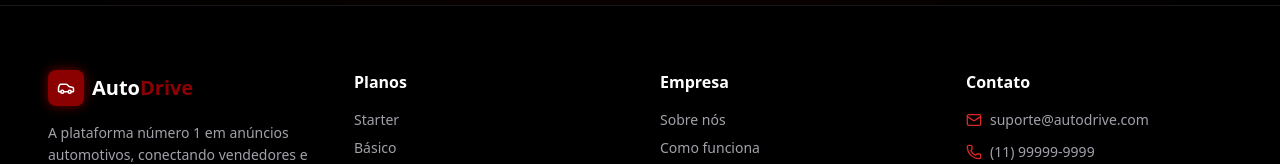
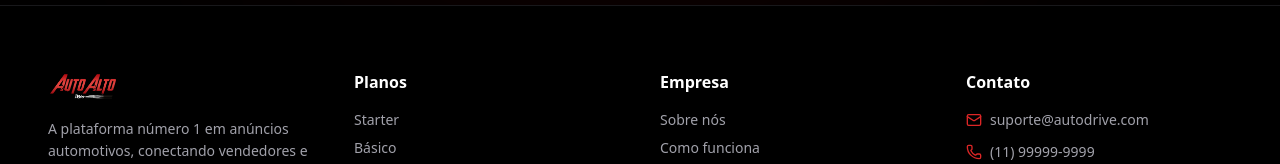
Before and after one commit to BrunoRezende96/autoalto_plans, a React (Vite) app: page / in a window 1280 px wide. Shown: the part 5335-5499 px from the top of the page. Built offline with nearby package versions, Linux system fonts and the light colour scheme; no server answers; what @convex-dev/auth would draw is missing.

Commit message:
adicionado logo no footer

```diff
--- a/src/components/Footer.tsx
+++ b/src/components/Footer.tsx
@@ -11,12 +11,9 @@ export function Footer() {
           {/* Coluna 1 - Marca */}
           <div>
             <div className="flex items-center gap-2 mb-4">
-              <div className="w-9 h-9 bg-[#8B0000] rounded flex items-center justify-center shadow-[0_0_12px_rgba(139,0,0,0.8)]">
-                <Car size={18} className="text-white" />
-              </div>
 
               <span className="font-bold text-xl">
-                Auto<span className="text-[#8B0000]">Drive</span>
+                <img src="/logo.png" alt="Logo" className="h-8" />
               </span>
             </div>
 
```
